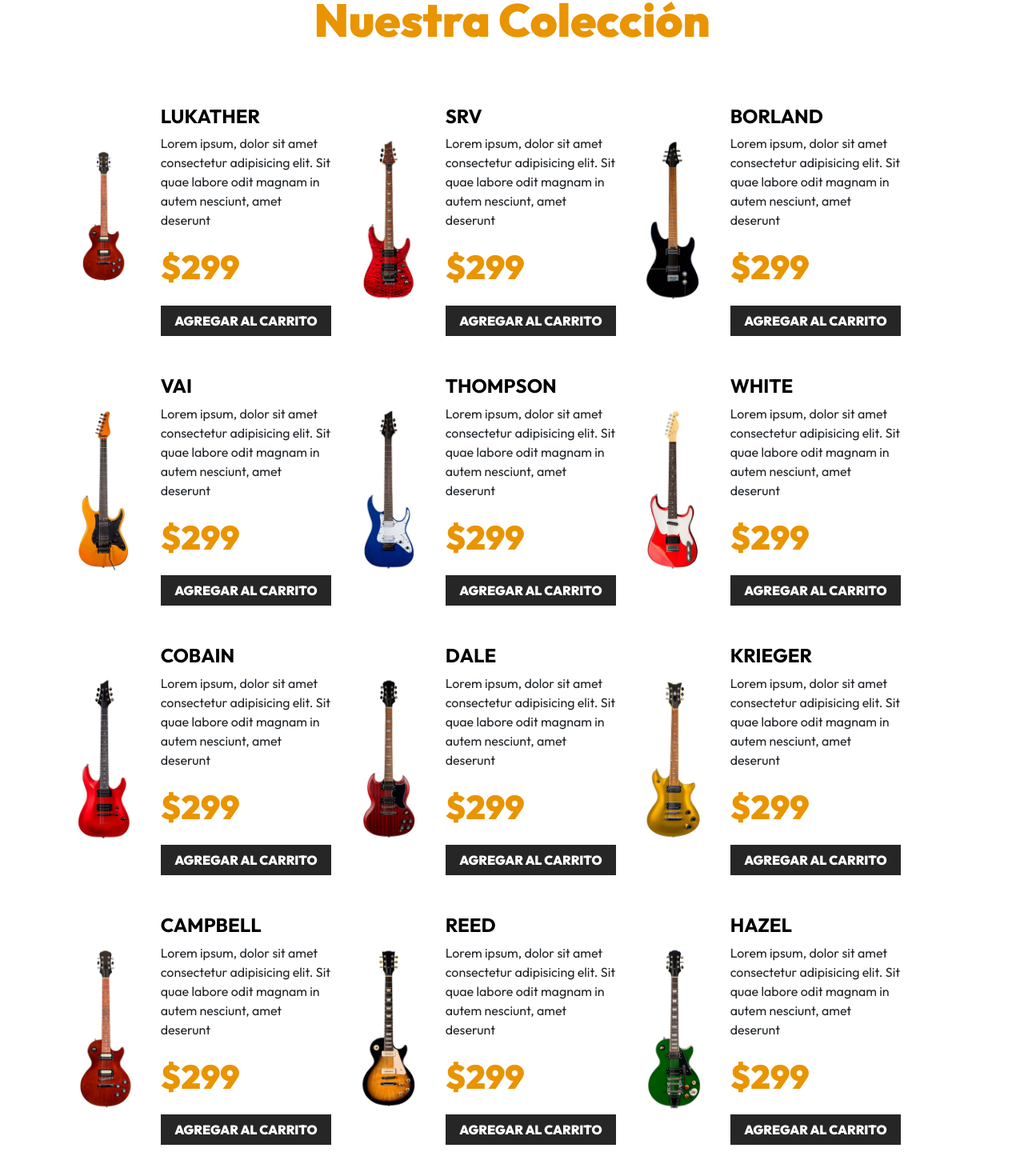
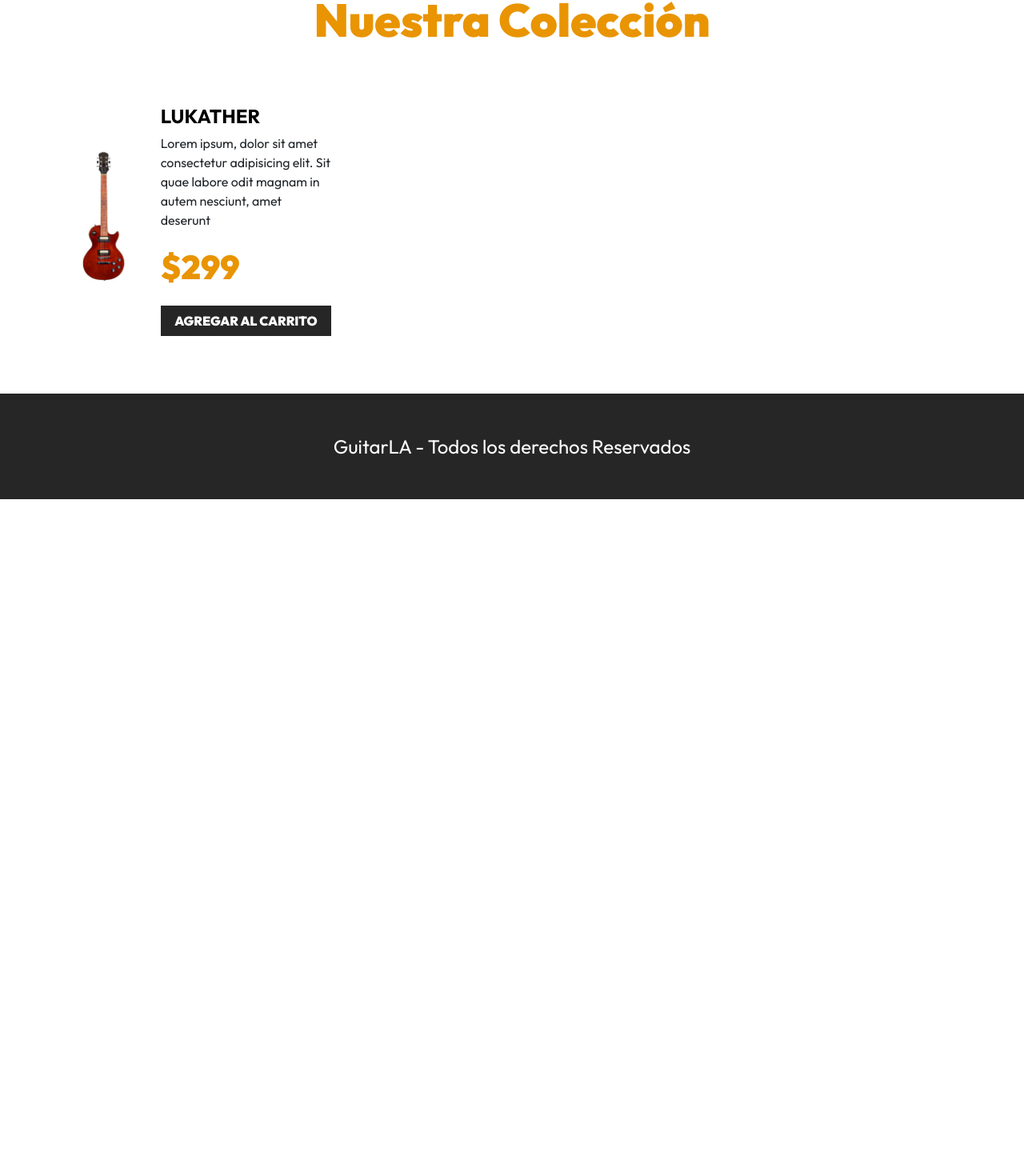
Before and after one commit to FrancoSilva77/carrito-js-ts, a React (Vite) app: page / in a window 1280 px wide. Shown: the part 235-1705 px from the top of the page at 80% size. After the commit the page ends 859 px from the top, so only its background shows below. Built offline with nearby package versions, Linux system fonts and the light colour scheme.

Commit message:
feat(Guitar Component)

```diff
--- a/src/App.jsx
+++ b/src/App.jsx
@@ -1,4 +1,5 @@
 import Header from './components/Header';
+import Guitar from './components/Guitar';
 
 function App() {
 
@@ -10,180 +11,7 @@ function App() {
         <h2 className="text-center">Nuestra Colección</h2>
 
         <div className="row mt-5">
-          <div className="col-md-6 col-lg-4 my-4 row align-items-center">
-            <div className="col-4">
-              <img className="img-fluid" src="./public/img/guitarra_01.jpg" alt="imagen guitarra" />
-            </div>
-            <div className="col-8">
-              <h3 className="text-black fs-4 fw-bold text-uppercase">Lukather</h3>
-              <p>Lorem ipsum, dolor sit amet consectetur adipisicing elit. Sit quae labore odit magnam in autem nesciunt, amet deserunt</p>
-              <p className="fw-black text-primary fs-3">$299</p>
-              <button
-                type="button"
-                className="btn btn-dark w-100"
-              >Agregar al Carrito</button>
-            </div>
-          </div>
-
-          <div className="col-md-6 col-lg-4 my-4 row align-items-center">
-            <div className="col-4">
-              <img className="img-fluid" src="./public/img/guitarra_02.jpg" alt="imagen guitarra" />
-            </div>
-            <div className="col-8">
-              <h3 className="text-black fs-4 fw-bold text-uppercase">SRV</h3>
-              <p>Lorem ipsum, dolor sit amet consectetur adipisicing elit. Sit quae labore odit magnam in autem nesciunt, amet deserunt</p>
-              <p className="fw-black text-primary fs-3">$299</p>
-              <button
-                type="button"
-                className="btn btn-dark w-100 "
-              >Agregar al Carrito</button>
-            </div>
-          </div>
-
-          <div className="col-md-6 col-lg-4 my-4 row align-items-center">
-            <div className="col-4">
-              <img className="img-fluid" src="./public/img/guitarra_03.jpg" alt="imagen guitarra" />
-            </div>
-            <div className="col-8">
-              <h3 className="text-black fs-4 fw-bold text-uppercase">Borland</h3>
-              <p>Lorem ipsum, dolor sit amet consectetur adipisicing elit. Sit quae labore odit magnam in autem nesciunt, amet deserunt</p>
-              <p className="fw-black text-primary fs-3">$299</p>
-              <button
-                type="button"
-                className="btn btn-dark w-100 "
-              >Agregar al Carrito</button>
-            </div>
-          </div>
-
-          <div className="col-md-6 col-lg-4 my-4 row align-items-center">
-            <div className="col-4">
-              <img className="img-fluid" src="./public/img/guitarra_04.jpg" alt="imagen guitarra" />
-            </div>
-            <div className="col-8">
-              <h3 className="text-black fs-4 fw-bold text-uppercase">Vai</h3>
-              <p>Lorem ipsum, dolor sit amet consectetur adipisicing elit. Sit quae labore odit magnam in autem nesciunt, amet deserunt</p>
-              <p className="fw-black text-primary fs-3">$299</p>
-              <button
-                type="button"
-                className="btn btn-dark w-100 "
-              >Agregar al Carrito</button>
-            </div>
-          </div>
-
-          <div className="col-md-6 col-lg-4 my-4 row align-items-center">
-            <div className="col-4">
-              <img className="img-fluid" src="./public/img/guitarra_05.jpg" alt="imagen guitarra" />
-            </div>
-            <div className="col-8">
-              <h3 className="text-black fs-4 fw-bold text-uppercase">Thompson</h3>
-              <p>Lorem ipsum, dolor sit amet consectetur adipisicing elit. Sit quae labore odit magnam in autem nesciunt, amet deserunt</p>
-              <p className="fw-black text-primary fs-3">$299</p>
-              <button
-                type="button"
-                className="btn btn-dark w-100 "
-              >Agregar al Carrito</button>
-            </div>
-          </div>
-
-          <div className="col-md-6 col-lg-4 my-4 row align-items-center">
-            <div className="col-4">
-              <img className="img-fluid" src="./public/img/guitarra_06.jpg" alt="imagen guitarra" />
-            </div>
-            <div className="col-8">
-              <h3 className="text-black fs-4 fw-bold text-uppercase">White</h3>
-              <p>Lorem ipsum, dolor sit amet consectetur adipisicing elit. Sit quae labore odit magnam in autem nesciunt, amet deserunt</p>
-              <p className="fw-black text-primary fs-3">$299</p>
-              <button
-                type="button"
-                className="btn btn-dark w-100 "
-              >Agregar al Carrito</button>
-            </div>
-          </div>
-
-          <div className="col-md-6 col-lg-4 my-4 row align-items-center">
-            <div className="col-4">
-              <img className="img-fluid" src="./public/img/guitarra_07.jpg" alt="imagen guitarra" />
-            </div>
-            <div className="col-8">
-              <h3 className="text-black fs-4 fw-bold text-uppercase">Cobain</h3>
-              <p>Lorem ipsum, dolor sit amet consectetur adipisicing elit. Sit quae labore odit magnam in autem nesciunt, amet deserunt</p>
-              <p className="fw-black text-primary fs-3">$299</p>
-              <button
-                type="button"
-                className="btn btn-dark w-100 "
-              >Agregar al Carrito</button>
-            </div>
-          </div>
-          <div className="col-md-6 col-lg-4 my-4 row align-items-center">
-            <div className="col-4">
-              <img className="img-fluid" src="./public/img/guitarra_08.jpg" alt="imagen guitarra" />
-            </div>
-            <div className="col-8">
-              <h3 className="text-black fs-4 fw-bold text-uppercase">Dale</h3>
-              <p>Lorem ipsum, dolor sit amet consectetur adipisicing elit. Sit quae labore odit magnam in autem nesciunt, amet deserunt</p>
-              <p className="fw-black text-primary fs-3">$299</p>
-              <button
-                type="button"
-                className="btn btn-dark w-100 "
-              >Agregar al Carrito</button>
-            </div>
-          </div>
-          <div className="col-md-6 col-lg-4 my-4 row align-items-center">
-            <div className="col-4">
-              <img className="img-fluid" src="./public/img/guitarra_09.jpg" alt="imagen guitarra" />
-            </div>
-            <div className="col-8">
-              <h3 className="text-black fs-4 fw-bold text-uppercase">Krieger</h3>
-              <p>Lorem ipsum, dolor sit amet consectetur adipisicing elit. Sit quae labore odit magnam in autem nesciunt, amet deserunt</p>
-              <p className="fw-black text-primary fs-3">$299</p>
-              <button
-                type="button"
-                className="btn btn-dark w-100 "
-              >Agregar al Carrito</button>
-            </div>
-          </div>
-          <div className="col-md-6 col-lg-4 my-4 row align-items-center">
-            <div className="col-4">
-              <img className="img-fluid" src="./public/img/guitarra_10.jpg" alt="imagen guitarra" />
-            </div>
-            <div className="col-8">
-              <h3 className="text-black fs-4 fw-bold text-uppercase">Campbell</h3>
-              <p>Lorem ipsum, dolor sit amet consectetur adipisicing elit. Sit quae labore odit magnam in autem nesciunt, amet deserunt</p>
-              <p className="fw-black text-primary fs-3">$299</p>
-              <button
-                type="button"
-                className="btn btn-dark w-100 "
-              >Agregar al Carrito</button>
-            </div>
-          </div>
-          <div className="col-md-6 col-lg-4 my-4 row align-items-center">
-            <div className="col-4">
-              <img className="img-fluid" src="./public/img/guitarra_11.jpg" alt="imagen guitarra" />
-            </div>
-            <div className="col-8">
-              <h3 className="text-black fs-4 fw-bold text-uppercase">Reed</h3>
-              <p>Lorem ipsum, dolor sit amet consectetur adipisicing elit. Sit quae labore odit magnam in autem nesciunt, amet deserunt</p>
-              <p className="fw-black text-primary fs-3">$299</p>
-              <button
-                type="button"
-                className="btn btn-dark w-100 "
-              >Agregar al Carrito</button>
-            </div>
-          </div>
-          <div className="col-md-6 col-lg-4 my-4 row align-items-center">
-            <div className="col-4">
-              <img className="img-fluid" src="./public/img/guitarra_12.jpg" alt="imagen guitarra" />
-            </div>
-            <div className="col-8">
-              <h3 className="text-black fs-4 fw-bold text-uppercase">Hazel</h3>
-              <p>Lorem ipsum, dolor sit amet consectetur adipisicing elit. Sit quae labore odit magnam in autem nesciunt, amet deserunt</p>
-              <p className="fw-black text-primary fs-3">$299</p>
-              <button
-                type="button"
-                className="btn btn-dark w-100 "
-              >Agregar al Carrito</button>
-            </div>
-          </div>
+          <Guitar />
         </div>
       </main>
 
--- /dev/null
+++ b/src/components/Guitar.jsx
@@ -0,0 +1,20 @@
+
+
+export default function Guitar() {
+  return (
+    <div className="col-md-6 col-lg-4 my-4 row align-items-center">
+      <div className="col-4">
+        <img className="img-fluid" src="./public/img/guitarra_01.jpg" alt="imagen guitarra" />
+      </div>
+      <div className="col-8">
+        <h3 className="text-black fs-4 fw-bold text-uppercase">Lukather</h3>
+        <p>Lorem ipsum, dolor sit amet consectetur adipisicing elit. Sit quae labore odit magnam in autem nesciunt, amet deserunt</p>
+        <p className="fw-black text-primary fs-3">$299</p>
+        <button
+          type="button"
+          className="btn btn-dark w-100"
+        >Agregar al Carrito</button>
+      </div>
+    </div>
+  );
+}
```
